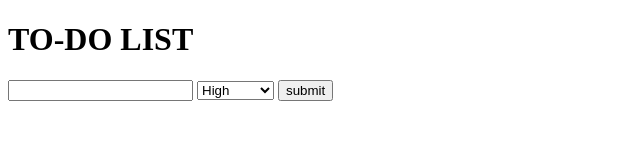
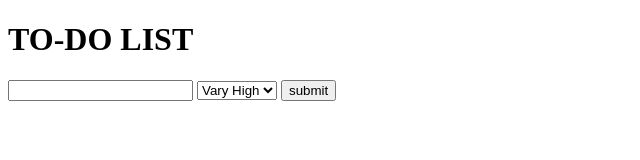
Before and after one commit to rishanansari/Todo-assignment, a plain HTML site: page index.html in a window 1280 px wide. Shown: the full height of the page, 0-640 px from the left. Drawn offline with Linux system fonts and the light colour scheme.

Commit message:
Update index.html

```diff
--- a/index.html
+++ b/index.html
@@ -12,6 +12,7 @@
         <form action="">
             <input type="text" id="inputField" onfocus ="inputFun()">
             <select name="multiple" id="selected">
+                <option value="high">Vary High</option>
                 <option value="high">High</option>
                 <option value="medium">Medium</option>
                 <option value="low">Low</option>
```
